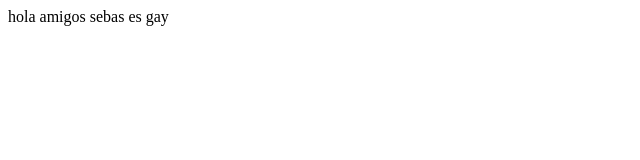
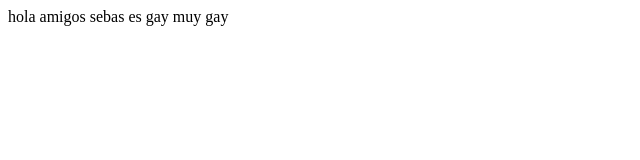
Before and after one commit to Jose-web9903/proyectoDemoCrusoPrework, a plain HTML site: page index.html in a window 1280 px wide. Shown: the full height of the page, 0-640 px from the left. Drawn offline with Linux system fonts and the light colour scheme.

Commit message:
segundo commit

```diff
--- a/index.html
+++ b/index.html
@@ -8,5 +8,6 @@
 </head>
 <body>
     hola amigos sebas es gay
+    muy gay
 </body>
 </html>
```
